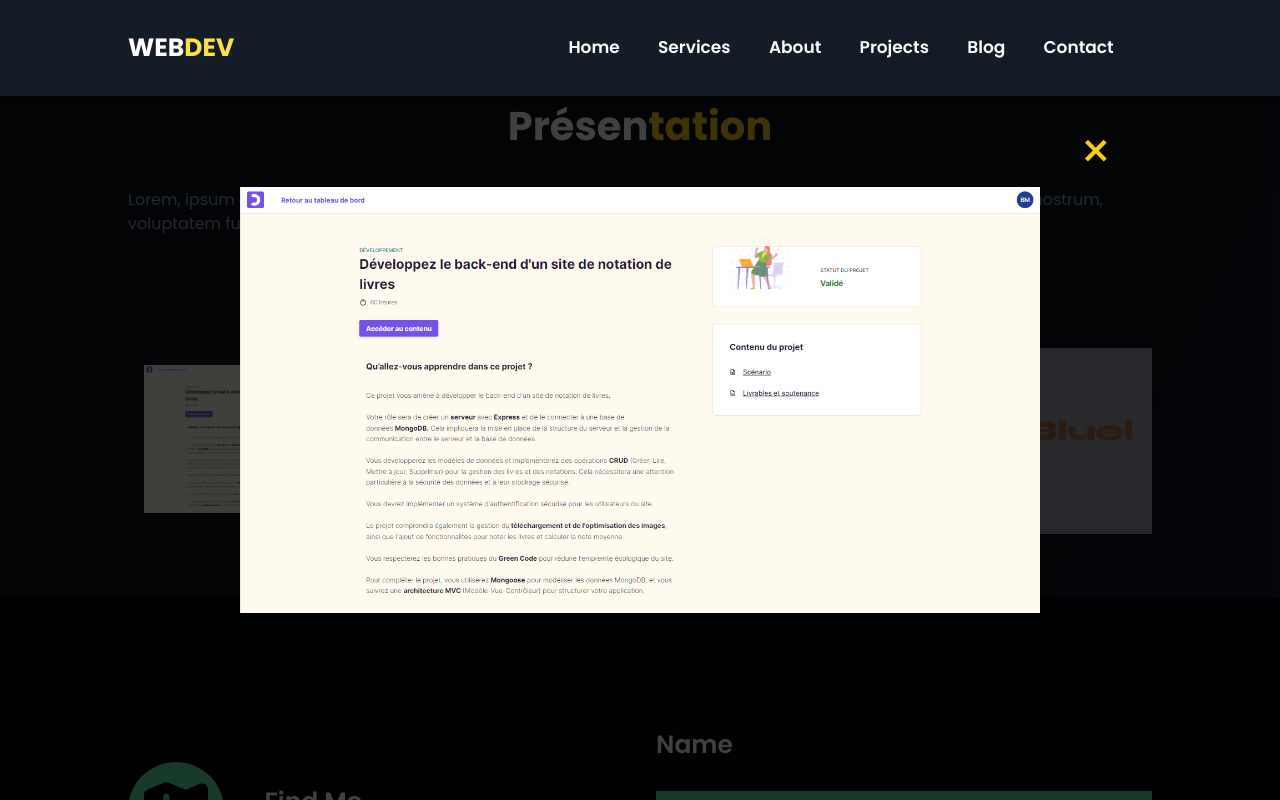
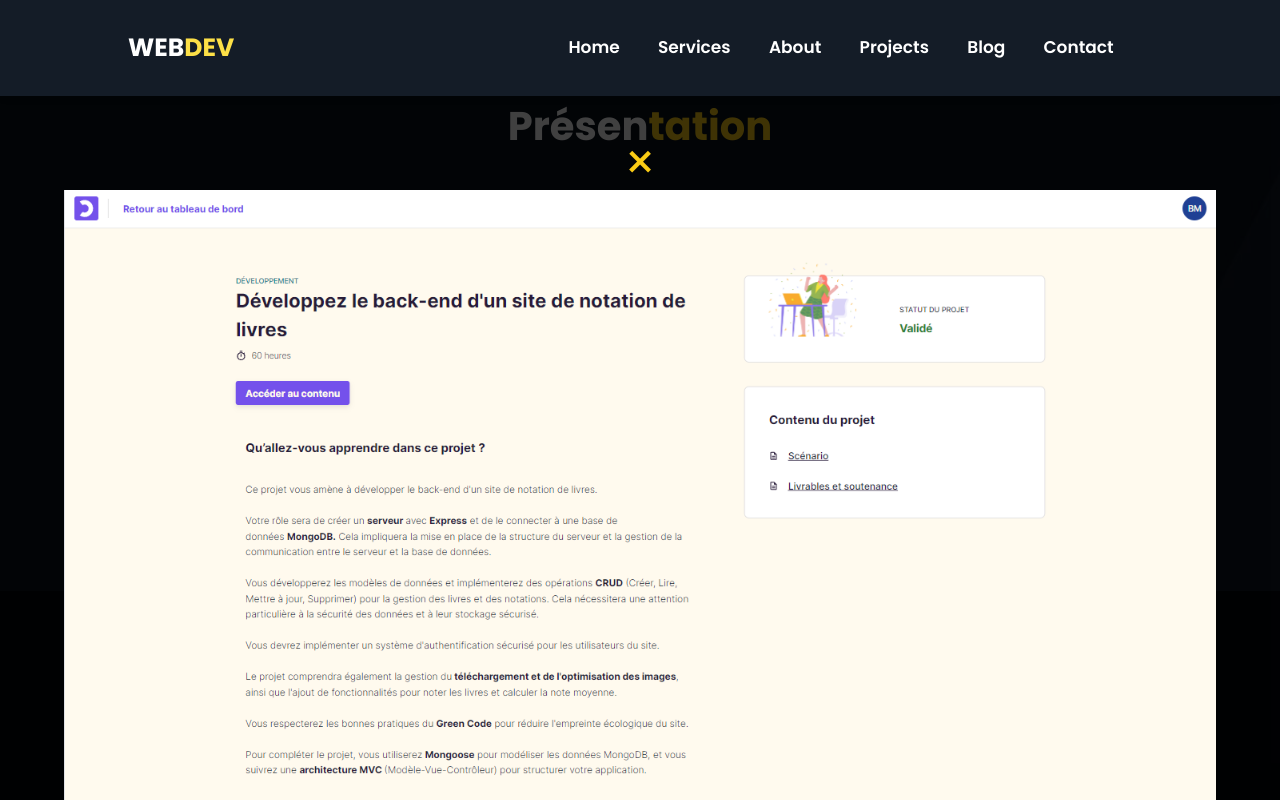
Before and after one commit to Yuyukie/portefolio, a Next.js app: page /projects/grimoire in a window 1280 px wide. Both pictures are taken after a click on the picture 282 px from the left and 439 px from the top of the page. Shown: the top 800 px of the page. Built offline with nearby package versions, Linux system fonts and the light colour scheme.

Commit message:
mise en forme modale image

```diff
--- a/components/ImgModal.tsx
+++ b/components/ImgModal.tsx
@@ -18,7 +18,7 @@ const ImgModal: React.FC<ImgModalProps> = ({ src, alt }) => {
 
   return (
     <div>
-      <div className="flex flex-col h-[150px] items-center justify-center m-4">
+      <div className="flex flex-col items-center justify-center m-4">
         <Image
           src={src}
           alt={alt}
@@ -30,17 +30,17 @@ const ImgModal: React.FC<ImgModalProps> = ({ src, alt }) => {
       </div>
 
       {isModalOpen && (
-        <div className="fixed inset-0 flex items-center justify-center z-50 bg-black bg-opacity-75">
-          <div className="relative">
+        <div className="fixed inset-0 flex md:flex-col items-center justify-center z-50 bg-black bg-opacity-75 w-[100%]">
+          <div className="relative mt-[12rem] w-[100%] m-auto flex justify-center">
             <Image
               src={src}
               alt={alt}
-              width={800}
-              height={800}
-              className="object-contain"
+              width={1240}
+              height={0}
+              className="object-contain w-[90%] m-auto"
             />
             <button
-              className="absolute top-[-5rem] right-[-5rem] mt-2 mr-2 text-yellow-400 text-[50px]"
+              className="absolute top-[-4rem] text-yellow-400 text-[50px]"
               onClick={closeModal}
             >
               &times;
```
